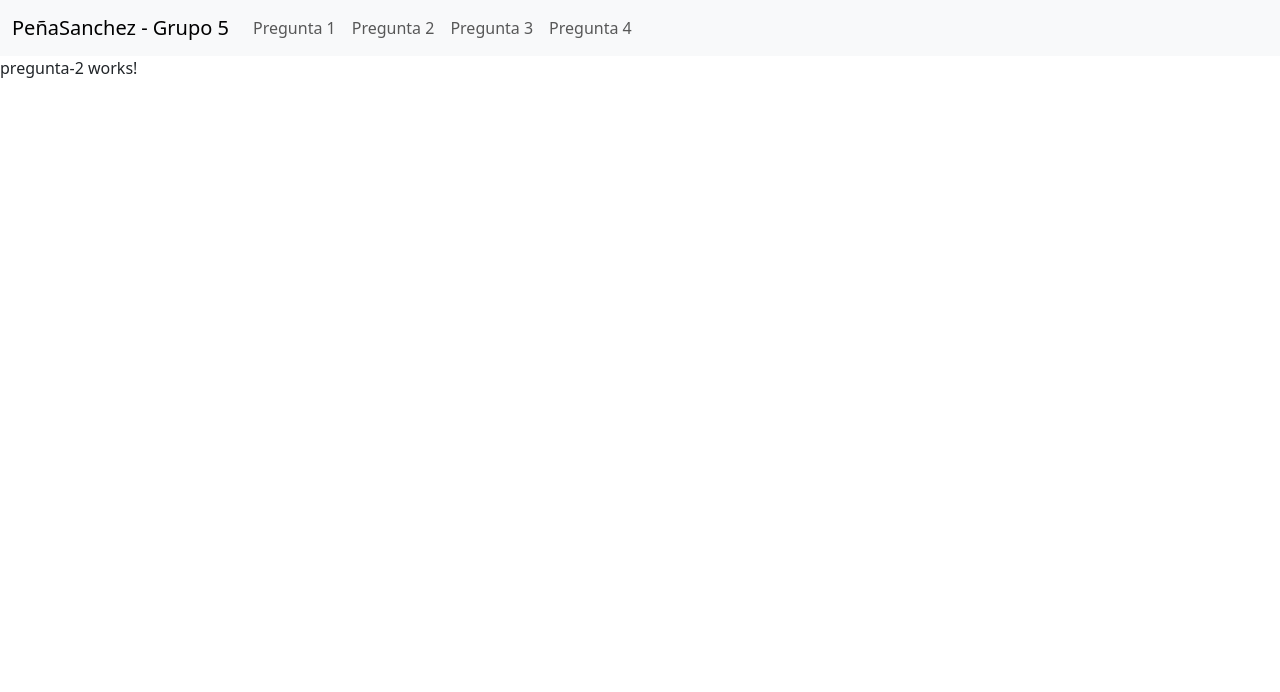
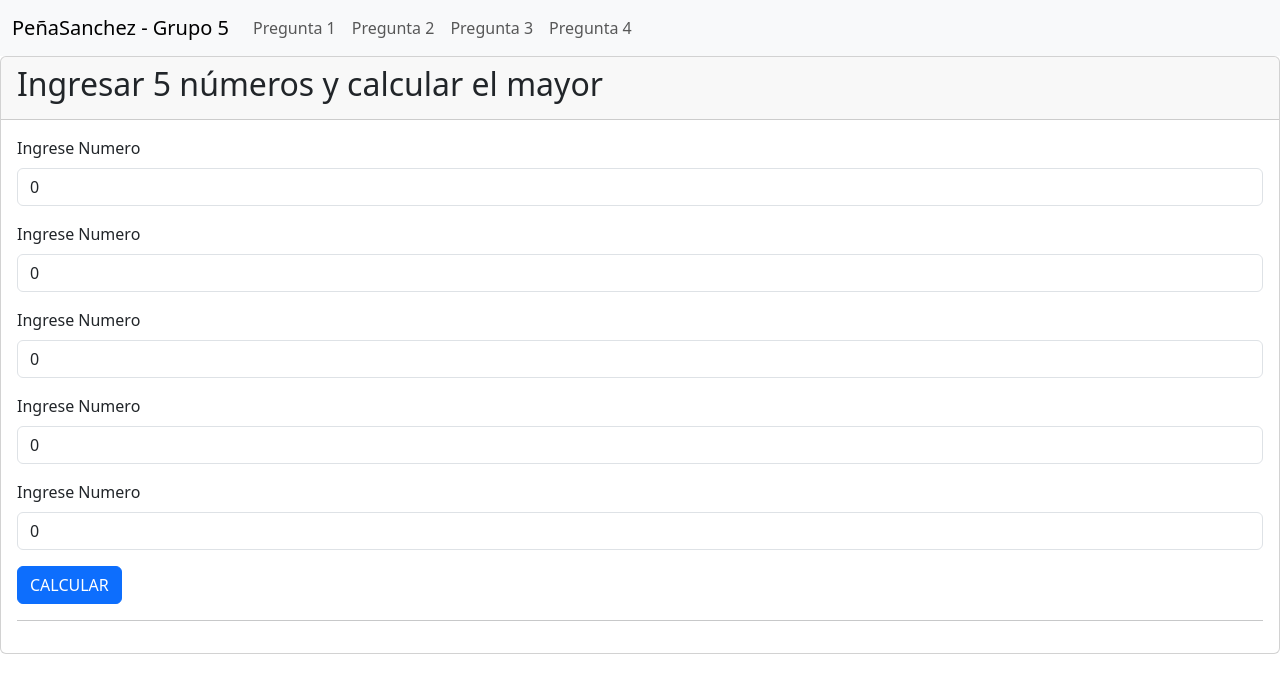
Before and after one commit to geraldineps/DAWI_CL3_5, an Angular app: page /pregunta2 in a window 1280 px wide. Shown: the top 692 px of the page. Built offline with nearby package versions, Linux system fonts and the light colour scheme.

Commit message:
Pregunta 2 terminada

```diff
--- a/src/app/pregunta-2/pregunta-2.component.html
+++ b/src/app/pregunta-2/pregunta-2.component.html
@@ -1 +1,41 @@
-<p>pregunta-2 works!</p>
+<div class="card">
+    <div class="card-header">
+        <h2>Ingresar 5 números y calcular el mayor</h2>
+    </div>
+    <div class="card-body">
+        <div class="mb-3">
+            <label for="txtnumero1" class="form-label">Ingrese Numero</label>
+            <input type="number" class="form-control" [(ngModel)]="numeros.numero1"
+            id="txtnumero1" placeholder="Ingrese Numero">
+        </div>
+        <div class="mb-3">
+            <label for="txtnumero2" class="form-label">Ingrese Numero</label>
+            <input type="number" class="form-control" [(ngModel)]="numeros.numero2"
+            id="txtnumero2" placeholder="Ingrese Numero">
+        </div>
+        <div class="mb-3">
+            <label for="txtnumero3" class="form-label">Ingrese Numero</label>
+            <input type="number" class="form-control" [(ngModel)]="numeros.numero3"
+            id="txtnumero3" placeholder="Ingrese Numero">
+        </div>
+        <div class="mb-3">
+            <label for="txtnumero4" class="form-label">Ingrese Numero</label>
+            <input type="number" class="form-control" [(ngModel)]="numeros.numero4"
+            id="txtnumero4" placeholder="Ingrese Numero">
+        </div>
+        <div class="mb-3">
+            <label for="txtnumero5" class="form-label">Ingrese Numero</label>
+            <input type="number" class="form-control" [(ngModel)]="numeros.numero5"
+            id="txtnumero5" placeholder="Ingrese Numero">
+        </div>
+
+          <button type="button"(click)="calcularMayor()"
+          class="btn btn-primary">CALCULAR</button>
+          <hr/>
+          @if (mostrarResultado) {
+          <div class="alert alert-primary" role="alert">
+            {{numeros.resultado}}
+          </div>
+        }
+    </div>
+  </div>
--- a/src/app/pregunta-2/pregunta-2.component.ts
+++ b/src/app/pregunta-2/pregunta-2.component.ts
@@ -1,12 +1,30 @@
 import { Component } from '@angular/core';
+import { FormsModule } from '@angular/forms';
 
 @Component({
   selector: 'app-pregunta-2',
   standalone: true,
-  imports: [],
+  imports: [FormsModule],
   templateUrl: './pregunta-2.component.html',
   styleUrl: './pregunta-2.component.scss'
 })
 export class Pregunta2Component {
 
+    numeros= {
+        numero1: 0,
+        numero2: 0,
+        numero3: 0,
+        numero4: 0,
+        numero5: 0,
+        resultado: 0
+      }
+
+      mostrarResultado = false;
+
+    calcularMayor() {
+      const mayor = [Number(this.numeros.numero1),Number(this.numeros.numero2),Number(this.numeros.numero3),Number(this.numeros.numero4),Number(this.numeros.numero5)];
+      this.numeros.resultado = Math.max(...mayor);
+      this.mostrarResultado = true ;
+    }
+
 }
```
